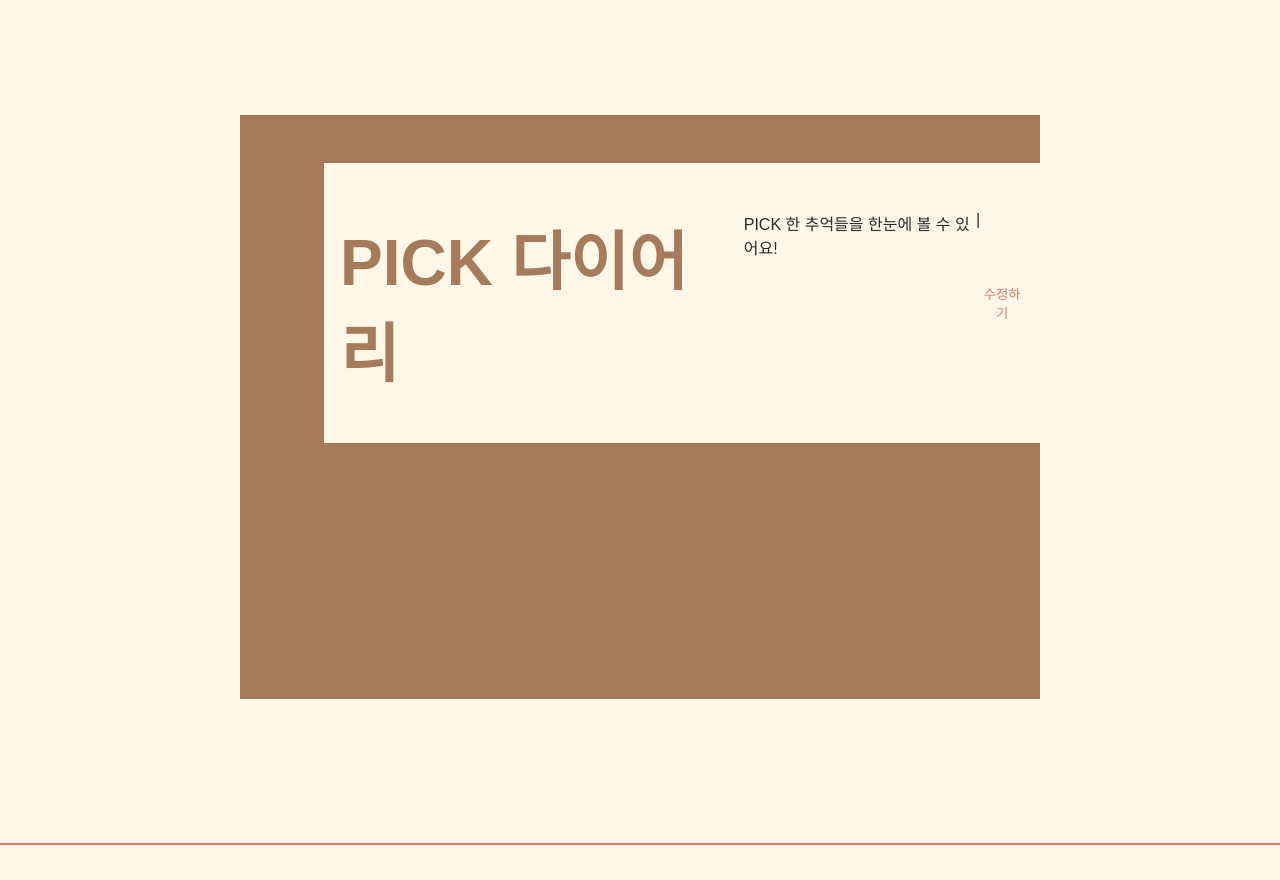
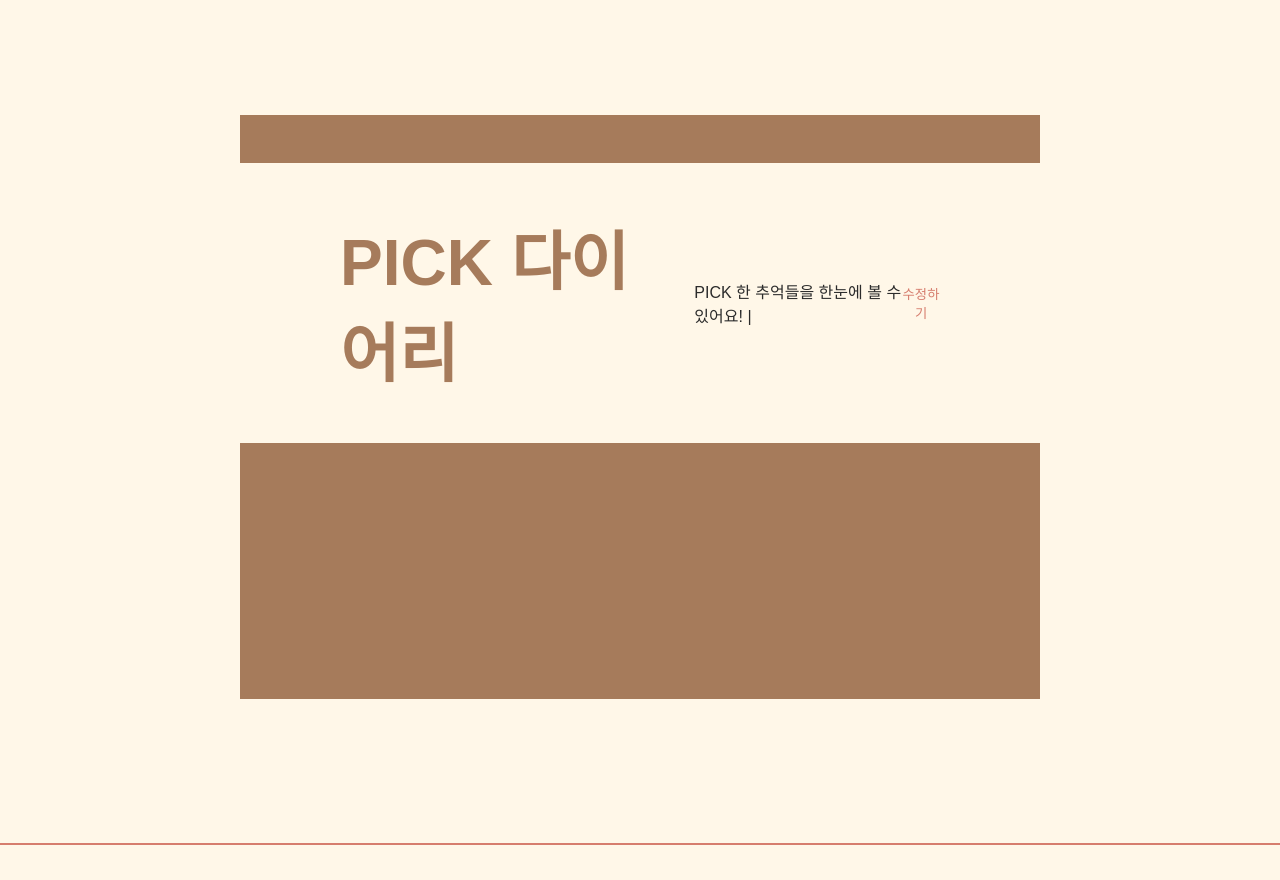
Before and after one commit to h-0y28/Maily, a React (Vite) app: page /home in a window 1280 px wide. Shown: the part 673-1553 px from the top of the page. Built offline with nearby package versions, Linux system fonts and the light colour scheme; no server answers; a web font is replaced by a local one.

Commit message:
style: 디자인 맞게 header 수정

```diff
--- a/src/components/Home/Pick/Pick.styles.ts
+++ b/src/components/Home/Pick/Pick.styles.ts
@@ -4,7 +4,6 @@ import { theme } from "../../../styles/theme";
 export const PickContainer = styled.div`
   background-color: ${theme.colors.primaryBrown};
   padding-top: 3rem;
-  padding-left: 5.25rem;
   padding-bottom: 6rem;
 `;
 
@@ -12,7 +11,7 @@ export const Header = styled.div`
   display: flex;
 
   background-color: ${theme.colors.primaryBackground};
-  padding: 3rem 1rem;
+  padding: 3rem 6.25rem;
 `;
 
 export const Title = styled.h1`
@@ -23,6 +22,7 @@ export const Title = styled.h1`
 
 export const InfoBox = styled.div`
   display: flex;
+  align-items: center;
 
   margin-left: 2.5rem;
   font-size: 1rem;
--- a/src/components/Home/Pick/Pick.tsx
+++ b/src/components/Home/Pick/Pick.tsx
@@ -9,9 +9,11 @@ const Pick = () => {
       <S.Header>
         <S.Title>PICK 다이어리</S.Title>
         <S.InfoBox>
-          <S.Description>PICK 한 추억들을 한눈에 볼 수 있어요!</S.Description>|
+          <S.Description>
+            PICK 한 추억들을 한눈에 볼 수 있어요! |{" "}
+          </S.Description>
           {/* 임시로 홈으로가게 해놓음 */}
-          <S.EditButton onClick={() => navigate("/")}>수정하기 </S.EditButton>
+          <S.EditButton onClick={() => navigate("/")}> 수정하기</S.EditButton>
         </S.InfoBox>
       </S.Header>
 
```
